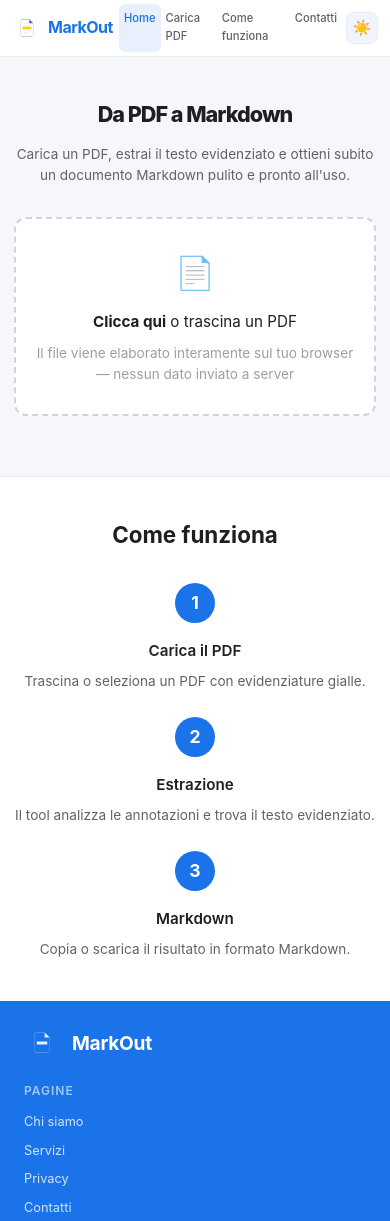
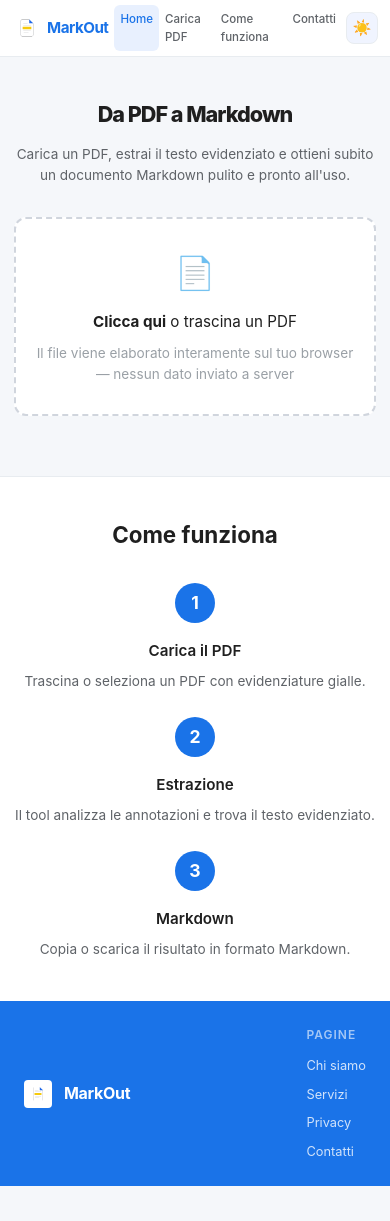
Before and after one commit to frabbat3/MarkOut, a plain HTML site: page index.html in a window 390 px wide. After the commit the page ends 1186 px from the top, so only its background shows below. Drawn offline with Linux system fonts and the light colour scheme; a script that the page names is missing.

Commit message:
Footer gemini-svg con card bianca; mobile header/footer ottimizzati

```diff
--- a/index.html
+++ b/index.html
@@ -116,7 +116,7 @@
   <footer class="site-footer">
     <div class="footer-inner">
       <div class="footer-left">
-        <img src="image.svg" alt="MarkOut" class="footer-logo">
+        <img src="gemini-svg.svg" alt="MarkOut" class="footer-logo">
         <span class="footer-brand">MarkOut</span>
       </div>
       <div class="footer-right">
--- a/style.css
+++ b/style.css
@@ -220,7 +220,7 @@ html[data-theme="dark"] .icon-moon { display: inline; }
 }
 .footer-logo {
   width: 36px; height: 36px; display: block;
-  filter: brightness(0) invert(1); opacity: 0.9;
+  background: #ffffff; border-radius: 6px; padding: 3px;
 }
 .footer-brand {
   font-size: 1.2rem; font-weight: 700;
@@ -257,10 +257,12 @@ html[data-theme="dark"] .icon-moon { display: inline; }
 /* ─── RESPONSIVE ─── */
 @media (max-width: 768px) {
   .header-inner { padding: 0 12px; height: 56px; }
+  .header-left { gap: 8px; }
   .brand-name { font-size: 1.1rem; }
   .logo-icon { width: 30px; height: 30px; }
-  .header-nav { gap: 0; }
-  .nav-link { padding: 6px 8px; font-size: 0.78rem; }
+  .header-right { gap: 6px; }
+  .header-nav { gap: 2px; }
+  .nav-link { padding: 6px 10px; font-size: 0.8rem; }
   .theme-toggle { width: 34px; height: 34px; font-size: 1rem; }
 
   .hero { padding: 40px 0 30px; }
@@ -278,19 +280,20 @@ html[data-theme="dark"] .icon-moon { display: inline; }
   .markdown-output { max-height: 350px; font-size: 0.8rem; padding: 16px; }
 
   .site-footer { padding: 24px 0; }
-  .footer-inner { flex-direction: column; gap: 20px; align-items: flex-start; }
+  .footer-inner { flex-direction: row; align-items: center; justify-content: space-between; }
   .footer-right { gap: 32px; }
   .footer-heading { font-size: 0.75rem; }
   .footer-links a { font-size: 0.85rem; }
+  .footer-logo { width: 32px; height: 32px; padding: 2px; }
 }
 
 @media (max-width: 480px) {
   .header-inner { gap: 6px; }
-  .header-left { gap: 6px; }
+  .header-left { gap: 5px; }
   .header-right { gap: 4px; }
-  .brand-name { font-size: 1rem; }
+  .brand-name { font-size: 0.95rem; }
   .header-nav { gap: 0; }
-  .nav-link { padding: 6px 5px; font-size: 0.7rem; border-radius: 6px; }
+  .nav-link { padding: 5px 6px; font-size: 0.72rem; border-radius: 6px; }
   .theme-toggle { width: 32px; height: 32px; font-size: 0.95rem; }
 
   .hero h1 { font-size: 1.35rem; }
@@ -309,4 +312,6 @@ html[data-theme="dark"] .icon-moon { display: inline; }
   .step p { font-size: 0.85rem; }
 
   .footer-links a { font-size: 0.8rem; }
+  .footer-logo { width: 28px; height: 28px; padding: 2px; border-radius: 4px; }
+  .footer-brand { font-size: 1rem; }
 }
```
